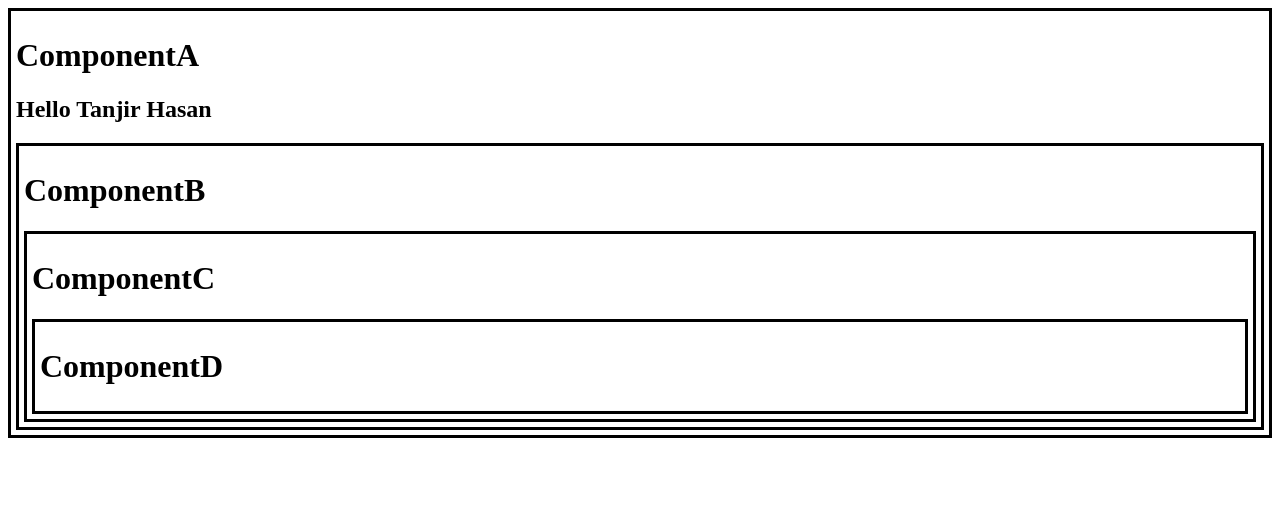
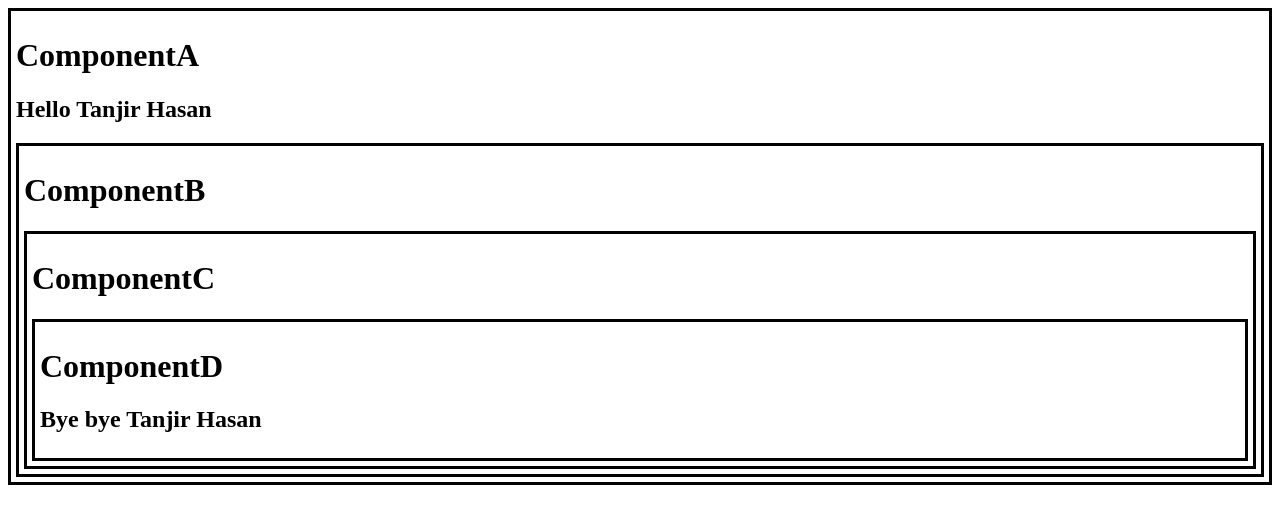
Before and after one commit to tanjirhc/useContext, a React (Vite) app: page / in a window 1280 px wide. Shown: the top 524 px of the page. Built offline with nearby package versions, Linux system fonts and the light colour scheme.

Commit message:
passing props to ComponentD & h2 print

```diff
--- a/src/ComponentC.jsx
+++ b/src/ComponentC.jsx
@@ -2,12 +2,12 @@
 
 import ComponentD from './ComponentD.jsx'
 
-function ComponentC(){
+function ComponentC(props){
 
   return(
     <div className='box'>
       <h1>ComponentC</h1>
-      <ComponentD />
+      <ComponentD user={props.user}/>
     </div>
   )
 }
--- a/src/ComponentD.jsx
+++ b/src/ComponentD.jsx
@@ -1,11 +1,12 @@
 
 
 
-function ComponentD(){
+function ComponentD(props){
 
   return(
     <div className='box'>
       <h1>ComponentD</h1>
+      <h2>{`Bye bye ${props.user}`}</h2>
 
     </div>
   )
```
